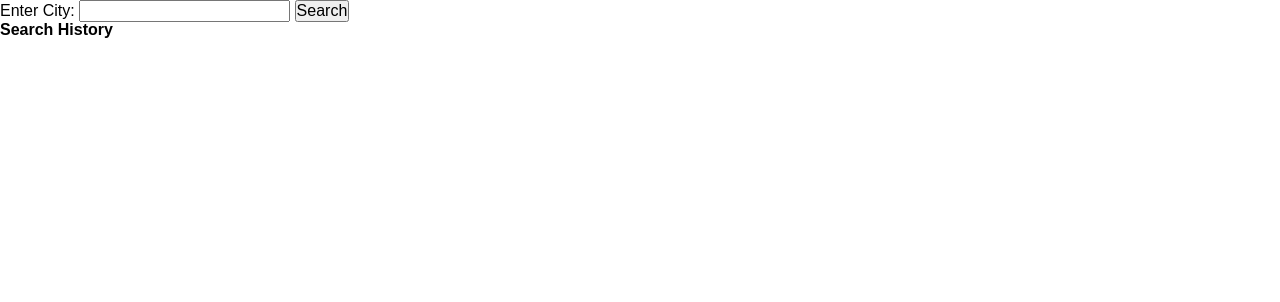
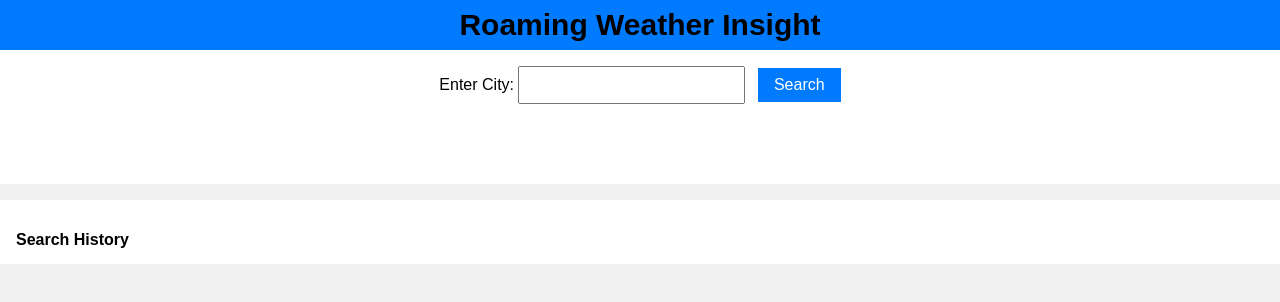
Before and after one commit to JR728/roamingweatherinsight, a plain HTML site: page index.html in a window 1280 px wide. Drawn offline with Linux system fonts and the light colour scheme.

Commit message:
added css style and added one const in js

```diff
--- a/assets/css/style.css
+++ b/assets/css/style.css
@@ -0,0 +1,88 @@
+#header {
+    display: flex;
+    align-items: center;
+    justify-content: center;
+    text-align: center;
+    font-size: 30px;
+    background-color:#007bff;
+    padding: 10px;
+}
+body {
+    font-family: Arial, sans-serif;
+    background-color: #f0f0f0;
+    margin: 0;
+    padding: 0;
+}
+
+h2 {
+    margin-top: 1rem;
+}
+
+.search-container {
+    text-align: center;
+    padding: 1rem;
+    background-color: #ffffff;
+}
+
+#city-input {
+    padding: 0.5rem;
+}
+
+#search-button {
+    padding: 0.5rem 1rem;
+    margin-left: 0.5rem;
+    background-color: #007bff;
+    color: #fff;
+    border: none;
+    cursor: pointer;
+}
+
+#current-weather, #forecast {
+    display: flex;
+    flex-wrap: wrap;
+    justify-content: center;
+    gap: 1rem;
+    padding: 1rem;
+    background-color: #ffffff;
+}
+.current-forecast-day {
+    border: 4px solid;
+    border-color: #007EE7;
+    box-shadow: 0 0 3px rgba(0, 0, 0, 0.2);
+    padding: 20px;
+    min-width: 300px;
+    text-align: center;
+    margin: 10px auto;
+    background-color: #f8f8f8;
+}
+
+.forecast-day {
+    background-color: #ffffff;
+    border: 4px solid;
+    border-color: #007EE7;
+    box-shadow: 0 0 3px rgba(0, 0, 0, 0.2);
+    padding: 1rem;
+    min-width: 150px;
+}
+
+.forecast-day img {
+    display: block;
+    margin: 0 auto;
+    width: 50px;
+}
+
+#search-history {
+    background-color: #ffffff;
+    padding: 1rem;
+    margin-top: 1rem;
+}
+
+#history-list {
+    list-style: none;
+    padding: 0;
+}
+
+#history-list li {
+    margin-bottom: 0.5rem;
+    cursor: pointer;
+}
--- a/assets/script.js
+++ b/assets/script.js
@@ -3,6 +3,7 @@ const searchButton = document.getElementById("search-button");
 const cityInput = document.getElementById("city-input");
 const currentWeatherDiv = document.getElementById("current-weather");
 const forecastDiv = document.getElementById("forecast");
+const history = document.getElementById("history-list");
 
 searchButton.addEventListener("click", function () {
     const city = cityInput.value.trim();
@@ -40,12 +41,14 @@ function displayCurrentWeather(currentWeather, cityName) {
     const windSpeed = currentWeather.wind.speed;
 
     const currentWeatherHTML = `
+    <div class="current-forecast-day">
         <h2>${cityName} - Current Weather</h2>
         <p>Date: ${date}</p>
         <img src="${iconUrl}" alt="Weather Icon">
         <p>Temperature: ${temperature} °F</p>
         <p>Humidity: ${humidity} %</p>
         <p>Wind Speed: ${windSpeed} mph</p>
+    <div>
     `;
 
     currentWeatherDiv.innerHTML = currentWeatherHTML;
--- a/index.html
+++ b/index.html
@@ -9,6 +9,11 @@
     <link rel="stylesheet" href="assets/css/style.css">
 </head>
 <body>
+    <header>
+        <div id="header">
+            <h1>Roaming Weather Insight</h1>
+        </div>
+    </header>
     <div class="search-container">
         <label for="city-input">Enter City:</label>
         <input type="text" id="city-input" />
```
